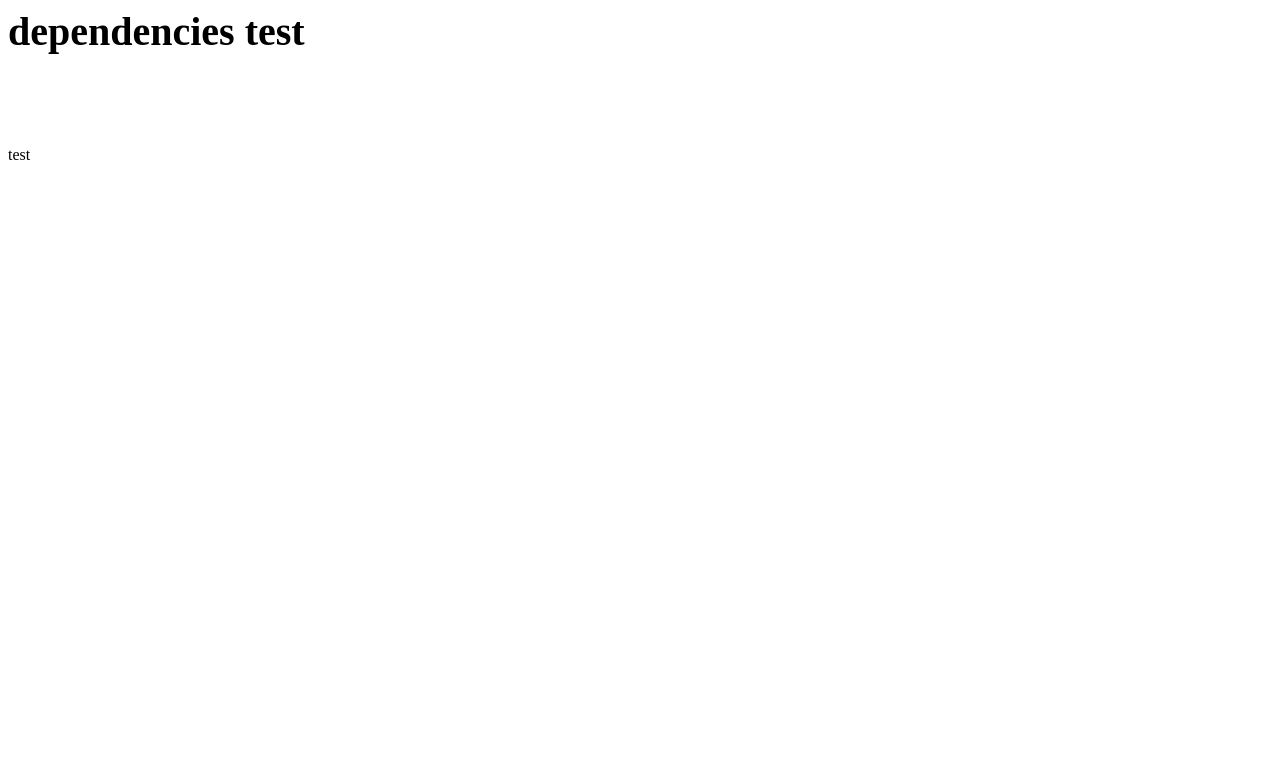
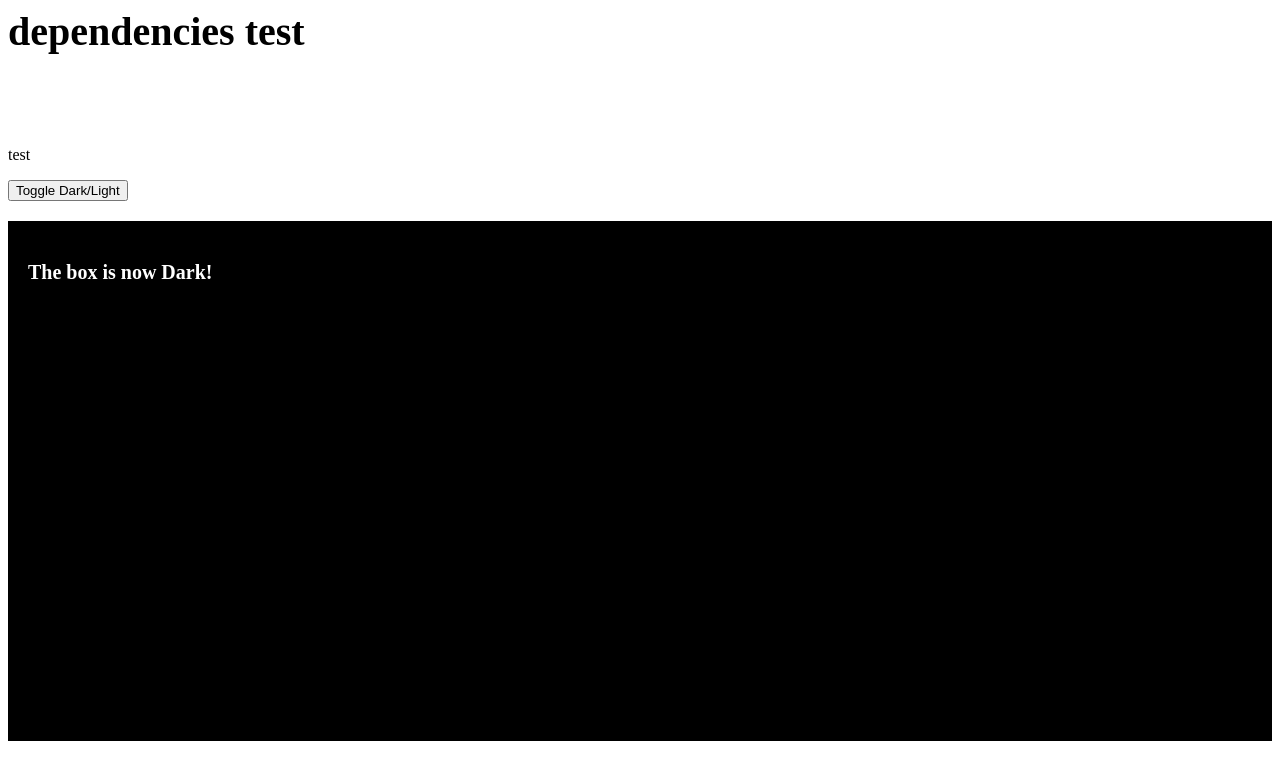
Before and after one commit to vl3b/angularDependenciestest, an Angular app: page / in a window 1280 px wide. Shown: the top 780 px of the page. Built offline with nearby package versions, Linux system fonts and the light colour scheme.

Commit message:
2 files modified

```diff
--- a/src/app/open-close/open-close.component.html
+++ b/src/app/open-close/open-close.component.html
@@ -1 +1,8 @@
 <p>test</p>
+<nav>
+  <button type="button" (click)="toggle()">Toggle Dark/Light</button>
+</nav>
+
+<div [@openClose]="isDark ? 'dark' : 'light'" class="open-close-container">
+  <p>The box is now {{ isDark ? 'Dark' : 'Light' }}!</p>
+</div>
--- a/src/app/open-close/open-close.component.ts
+++ b/src/app/open-close/open-close.component.ts
@@ -18,6 +18,7 @@ import { Component, OnInit } from '@angular/core';
           height: '500px',
           opacity: 1,
           backgroundColor: '#ffffff',
+          color: '#000000',
         })
       ),
       state(
@@ -26,6 +27,7 @@ import { Component, OnInit } from '@angular/core';
           height: '500px',
           opacity: 1,
           backgroundColor: '#000000',
+          color: '#ffffff',
         })
       ),
       transition('dark => light', [animate('1s')]),
```
